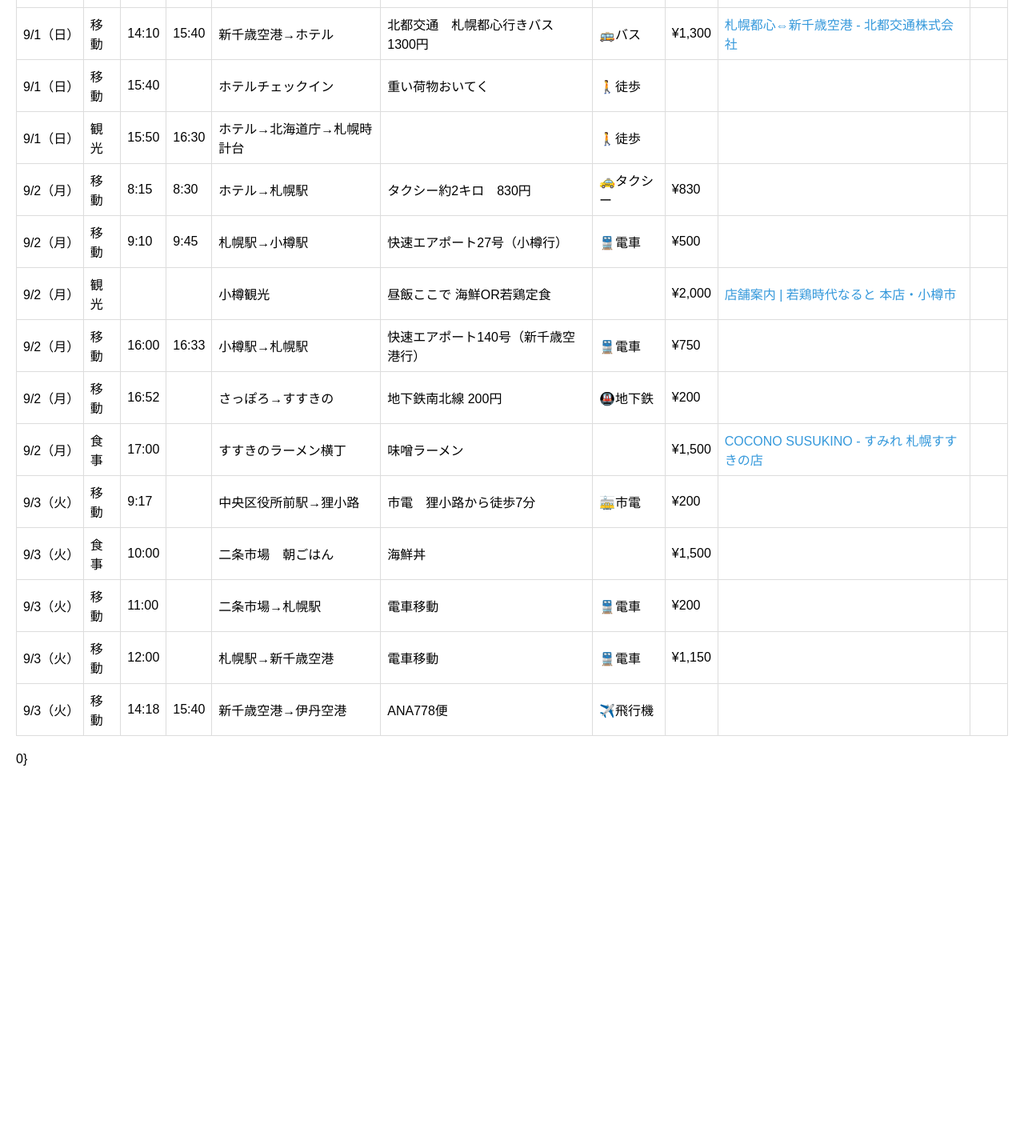
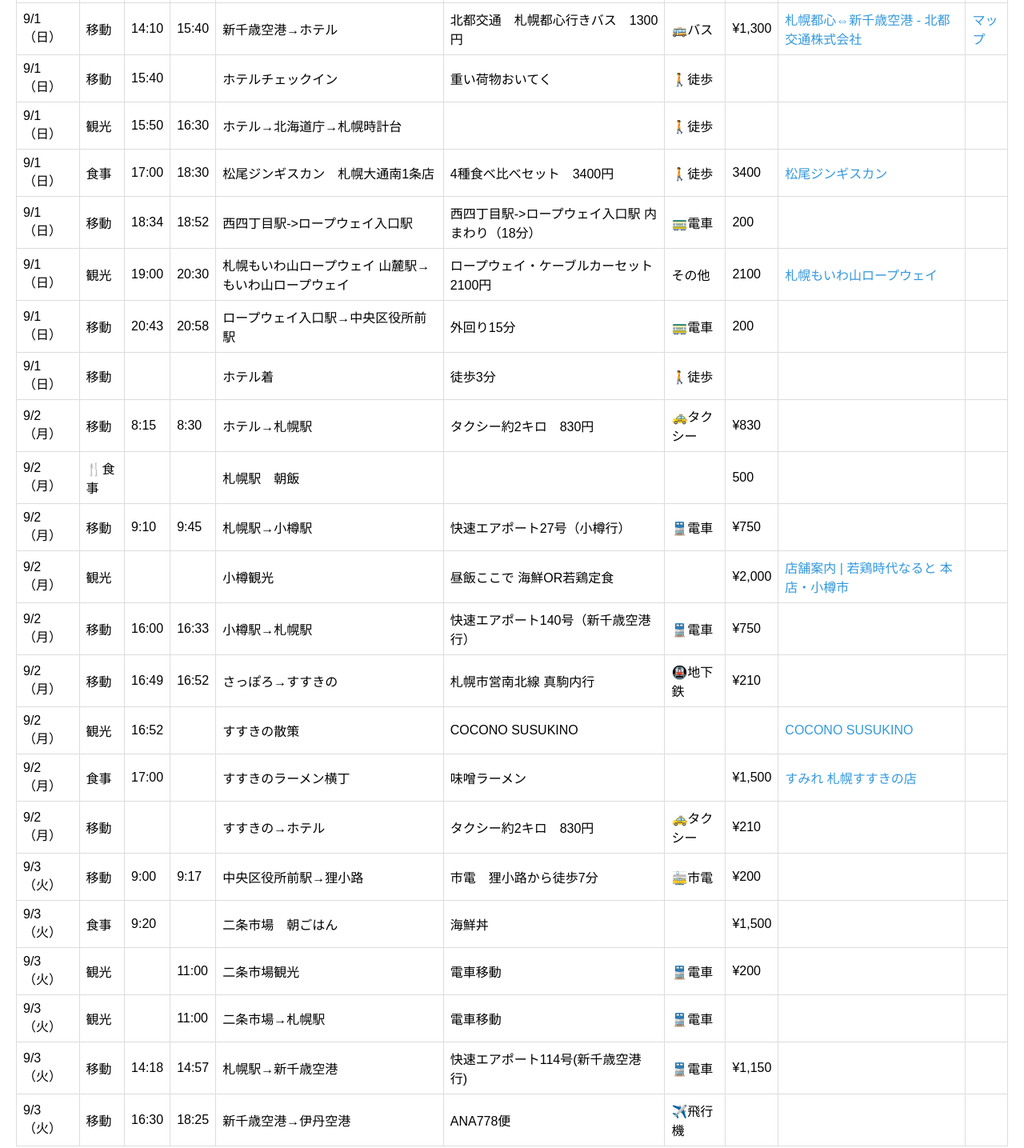
Before and after one commit to Altairu/Travel_Itinerary, a plain HTML site: page index.html in a window 1280 px wide. Shown: the part 275-1710 px from the top of the page at 80% size. Before the commit the page ends 1253 px from the top, so only its background shows below. Drawn offline with Linux system fonts and the light colour scheme.

Commit message:
Update index.html

```diff
--- a/index.html
+++ b/index.html
@@ -82,8 +82,8 @@
                 <td>北都交通　札幌都心行きバス　1300円</td>
                 <td>🚌バス</td>
                 <td>¥1,300</td>
-                <td><a href="https://www.google.com/maps">札幌都心⇔新千歳空港 - 北都交通株式会社</a></td>
-                <td></td>
+                <td><a href="https://www.hokto.co.jp/sapporo-chitose/">札幌都心⇔新千歳空港 - 北都交通株式会社</a></td>
+                <td><a href="https://www.google.com/maps/d/u/1/viewer?mid=1APQN0fJ6_NpFlf0GB-x7yOP5ZLrA--I&ll=42.78848245603583%2C141.68089329447474&z=19">マップ</a></td>
             </tr>
             <tr>
                 <td>9/1（日）</td>
@@ -109,8 +109,67 @@
                 <td></td>
                 <td></td>
             </tr>
+            <tr>
+                <td>9/1（日）</td>
+                <td>食事</td>
+                <td>17:00</td>
+                <td>18:30</td>
+                <td>松尾ジンギスカン　札幌大通南1条店</td>
+                <td>4種食べ比べセット　3400円</td>
+                <td>🚶徒歩</td>
+                <td>3400</td>
+                <td><a href="https://www.matsuo1956.jp/shop/minami1/">松尾ジンギスカン</a></td>
+                <td></td>
+            </tr>
+            <tr>
+                <td>9/1（日）</td>
+                <td>移動</td>
+                <td>18:34</td>
+                <td>18:52</td>
+                <td>西四丁目駅->ロープウェイ入口駅 </td>
+                <td>西四丁目駅->ロープウェイ入口駅  内まわり（18分）</td>
+                <td>🚃電車</td>
+                <td>200</td>
+                <td></td>
+                <td></td>
+            </tr>
+            <tr>
+                <td>9/1（日）</td>
+                <td>観光</td>
+                <td>19:00</td>
+                <td>20:30</td>
+                <td>札幌もいわ山ロープウェイ 山麓駅→もいわ山ロープウェイ</td>
+                <td>ロープウェイ・ケーブルカーセット2100円</td>
+                <td>その他</td>
+                <td>2100</td>
+                <td><a href="https://mt-moiwa.jp/">札幌もいわ山ロープウェイ</a></td>
+                <td></td>
+            </tr>
+            <tr>
+                <td>9/1（日）</td>
+                <td>移動</td>
+                <td>20:43</td>
+                <td>20:58</td>
+                <td>ロープウェイ入口駅→中央区役所前駅 </td>
+                <td>外回り15分</td>
+                <td>🚃電車</td>
+                <td>200</td>
+                <td></td>
+                <td></td>
+            </tr>
+            <tr>
+                <td>9/1（日）</td>
+                <td>移動</td>
+                <td></td>
+                <td></td>
+                <td>ホテル着 </td>
+                <td>徒歩3分</td>
+                <td>🚶徒歩</td>
+                <td></td>
+                <td></td>
+                <td></td>
+            </tr>
             <!-- ここまでで1日目のデータ -->
-            <!-- 以下は2日目、3日目のデータ -->
             <!-- 2日目 -->
             <tr>
                 <td>9/2（月）</td>
@@ -126,13 +185,25 @@
             </tr>
             <tr>
                 <td>9/2（月）</td>
+                <td>🍴食事</td>
+                <td></td>
+                <td></td>
+                <td>札幌駅　朝飯</td>
+                <td></td>
+                <td></td>
+                <td>500</td>
+                <td></td>
+                <td></td>
+            </tr>
+            <tr>
+                <td>9/2（月）</td>
                 <td>移動</td>
                 <td>9:10</td>
                 <td>9:45</td>
                 <td>札幌駅→小樽駅</td>
                 <td>快速エアポート27号（小樽行）</td>
                 <td>🚆電車</td>
-                <td>¥500</td>
+                <td>¥750</td>
                 <td></td>
                 <td></td>
             </tr>
@@ -145,7 +216,7 @@
                 <td>昼飯ここで 海鮮OR若鶏定食</td>
                 <td></td>
                 <td>¥2,000</td>
-                <td><a href="https://www.example.com">店舗案内 | 若鶏時代なると 本店・小樽市</a></td>
+                <td><a href="http://otaru-naruto.jp/naruto/shop.html">店舗案内 | 若鶏時代なると 本店・小樽市</a></td>
                 <td></td>
             </tr>
             <tr>
@@ -163,13 +234,25 @@
             <tr>
                 <td>9/2（月）</td>
                 <td>移動</td>
+                <td>16:49</td>
+                <td>16:52</td>
+                <td>さっぽろ→すすきの</td>
+                <td>札幌市営南北線 真駒内行</td>
+                <td>🚇地下鉄</td>
+                <td>¥210</td>
+                <td></td>
+                <td></td>
+            </tr>
+            <tr>
+                <td>9/2（月）</td>
+                <td>観光</td>
                 <td>16:52</td>
                 <td></td>
-                <td>さっぽろ→すすきの</td>
-                <td>地下鉄南北線 200円</td>
-                <td>🚇地下鉄</td>
-                <td>¥200</td>
+                <td>すすきの散策</td>
+                <td>COCONO SUSUKINO</td>
                 <td></td>
+                <td></td>
+                <td><a href="https://cocono-susukino.jp/">COCONO SUSUKINO</a></td>
                 <td></td>
             </tr>
             <tr>
@@ -181,7 +264,19 @@
                 <td>味噌ラーメン</td>
                 <td></td>
                 <td>¥1,500</td>
-                <td><a href="https://www.example.com">COCONO SUSUKINO - すみれ 札幌すすきの店</a></td>
+                <td><a href="https://tabelog.com/hokkaido/A0101/A010103/1009050/dtlmenu/">すみれ 札幌すすきの店</a></td>
+                <td></td>
+            </tr>
+            <tr>
+                <td>9/2（月）</td>
+                <td>移動</td>
+                <td></td>
+                <td></td>
+                <td>すすきの→ホテル</td>
+                <td>タクシー約2キロ　830円</td>
+                <td>🚕タクシー</td>
+                <td>¥210</td>
+                <td></td>
                 <td></td>
             </tr>
             <!-- ここまでで2日目のデータ -->
@@ -189,8 +284,8 @@
             <tr>
                 <td>9/3（火）</td>
                 <td>移動</td>
+                <td>9:00</td>
                 <td>9:17</td>
-                <td></td>
                 <td>中央区役所前駅→狸小路</td>
                 <td>市電　狸小路から徒歩7分</td>
                 <td>🚋市電</td>
@@ -201,7 +296,7 @@
             <tr>
                 <td>9/3（火）</td>
                 <td>食事</td>
-                <td>10:00</td>
+                <td>9:20</td>
                 <td></td>
                 <td>二条市場　朝ごはん</td>
                 <td>海鮮丼</td>
@@ -212,10 +307,10 @@
             </tr>
             <tr>
                 <td>9/3（火）</td>
-                <td>移動</td>
+                <td>観光</td>
+                <td></td>
                 <td>11:00</td>
-                <td></td>
-                <td>二条市場→札幌駅</td>
+                <td>二条市場観光</td>
                 <td>電車移動</td>
                 <td>🚆電車</td>
                 <td>¥200</td>
@@ -224,11 +319,23 @@
             </tr>
             <tr>
                 <td>9/3（火）</td>
+                <td>観光</td>
+                <td></td>
+                <td>11:00</td>
+                <td>二条市場→札幌駅</td>
+                <td>電車移動</td>
+                <td>🚆電車</td>
+                <td></td>
+                <td></td>
+                <td></td>
+            </tr>
+            <tr>
+                <td>9/3（火）</td>
                 <td>移動</td>
-                <td>12:00</td>
-                <td></td>
+                <td>14:18</td>
+                <td>14:57</td>
                 <td>札幌駅→新千歳空港</td>
-                <td>電車移動</td>
+                <td>快速エアポート114号(新千歳空港行)</td>
                 <td>🚆電車</td>
                 <td>¥1,150</td>
                 <td></td>
@@ -237,8 +344,8 @@
             <tr>
                 <td>9/3（火）</td>
                 <td>移動</td>
-                <td>14:18</td>
-                <td>15:40</td>
+                <td>16:30</td>
+                <td>18:25</td>
                 <td>新千歳空港→伊丹空港</td>
                 <td>ANA778便</td>
                 <td>✈️飛行機</td>
@@ -250,4 +357,3 @@
     </table>
 </body>
 </html>
-0}&#8203;
```
